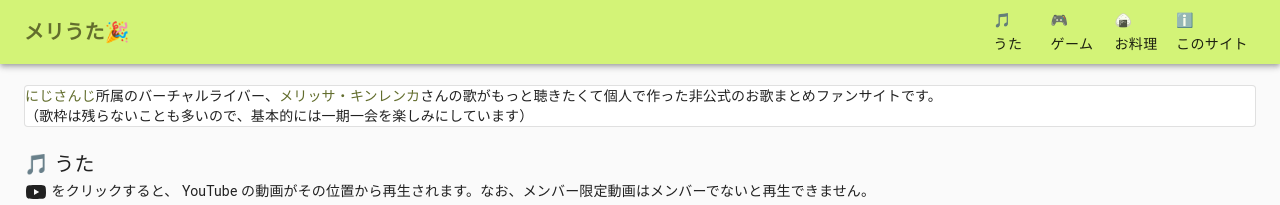
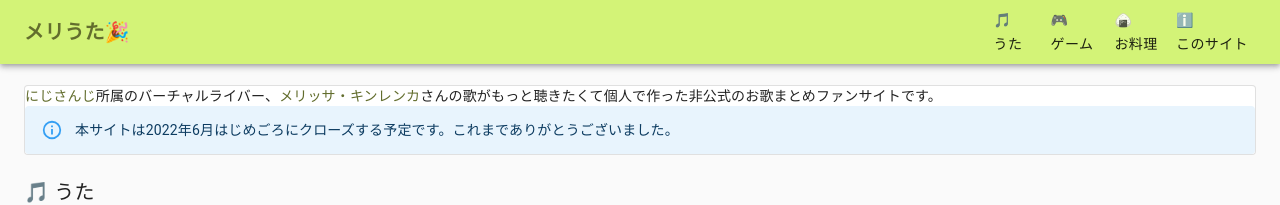
Before and after one commit to typewriter/meliuta, a React (Create React App) app in the folder web/: page / in a window 1280 px wide. Shown: the top 205 px of the page. Built offline with nearby package versions, Linux system fonts and the light colour scheme; no server answers.

Commit message:
Notice of end

```diff
--- a/web/src/Song.tsx
+++ b/web/src/Song.tsx
@@ -3,6 +3,7 @@ import Link from "@material-ui/core/Link";
 import Paper from "@material-ui/core/Paper";
 import Typography from "@material-ui/core/Typography";
 import { Twitter, YouTube } from "@material-ui/icons";
+import Alert from "@material-ui/lab/Alert";
 import React, { useEffect, useState } from "react";
 import LatestSong from "./LatestSong";
 import SongTable from "./SongTable";
@@ -61,8 +62,10 @@ const Song = () => {
                 <Paper variant="outlined" className="d-margin">
                     <Typography variant="body2">
                         <Link color="primary" href="https://www.nijisanji.jp/">にじさんじ</Link>所属のバーチャルライバー、<Link color="primary" href="https://www.nijisanji.jp/members/melissa-kinrenka">メリッサ・キンレンカ</Link>さんの歌がもっと聴きたくて個人で作った非公式のお歌まとめファンサイトです。<br />
-                        （歌枠は残らないことも多いので、基本的には一期一会を楽しみにしています）
                     </Typography>
+                    <Alert severity="info">
+                        本サイトは2022年6月はじめごろにクローズする予定です。これまでありがとうございました。
+                    </Alert>
                 </Paper>
                 <Typography component="h6" variant="h6">
                     🎵 うた
```
